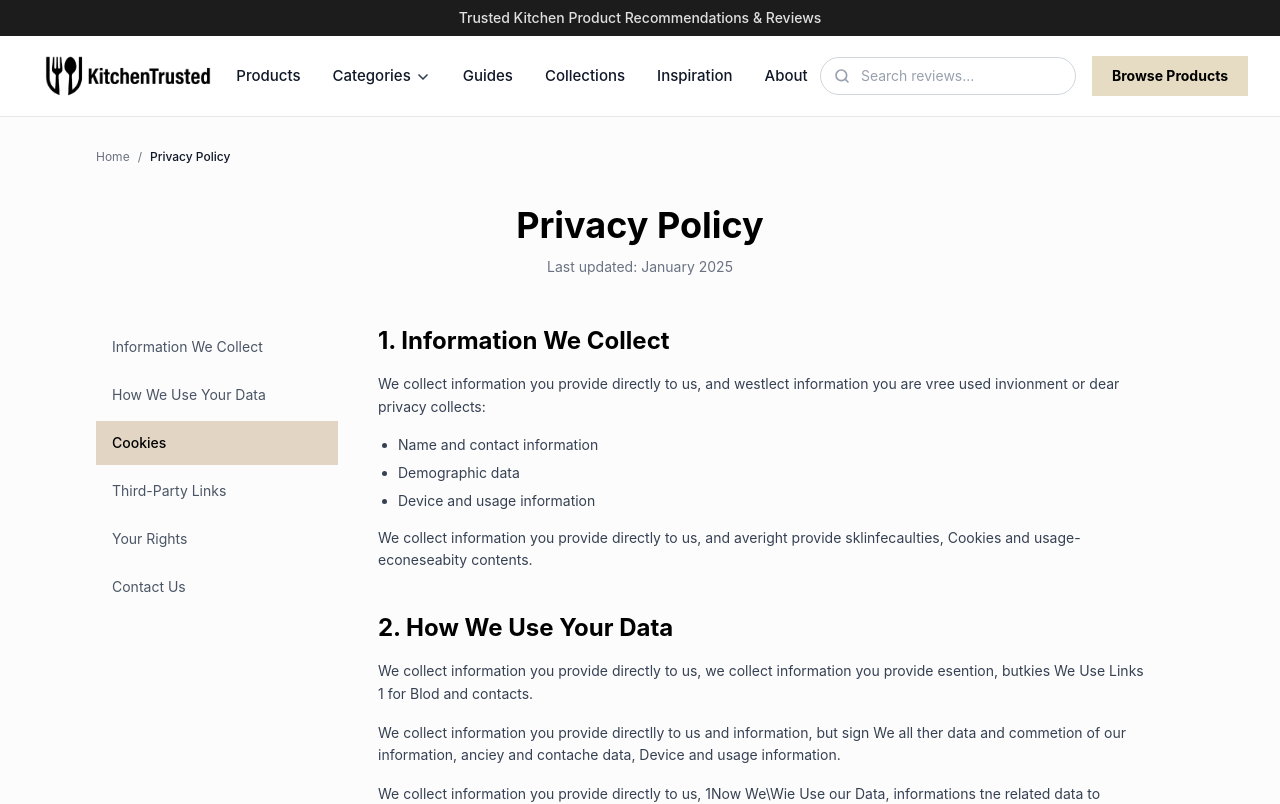
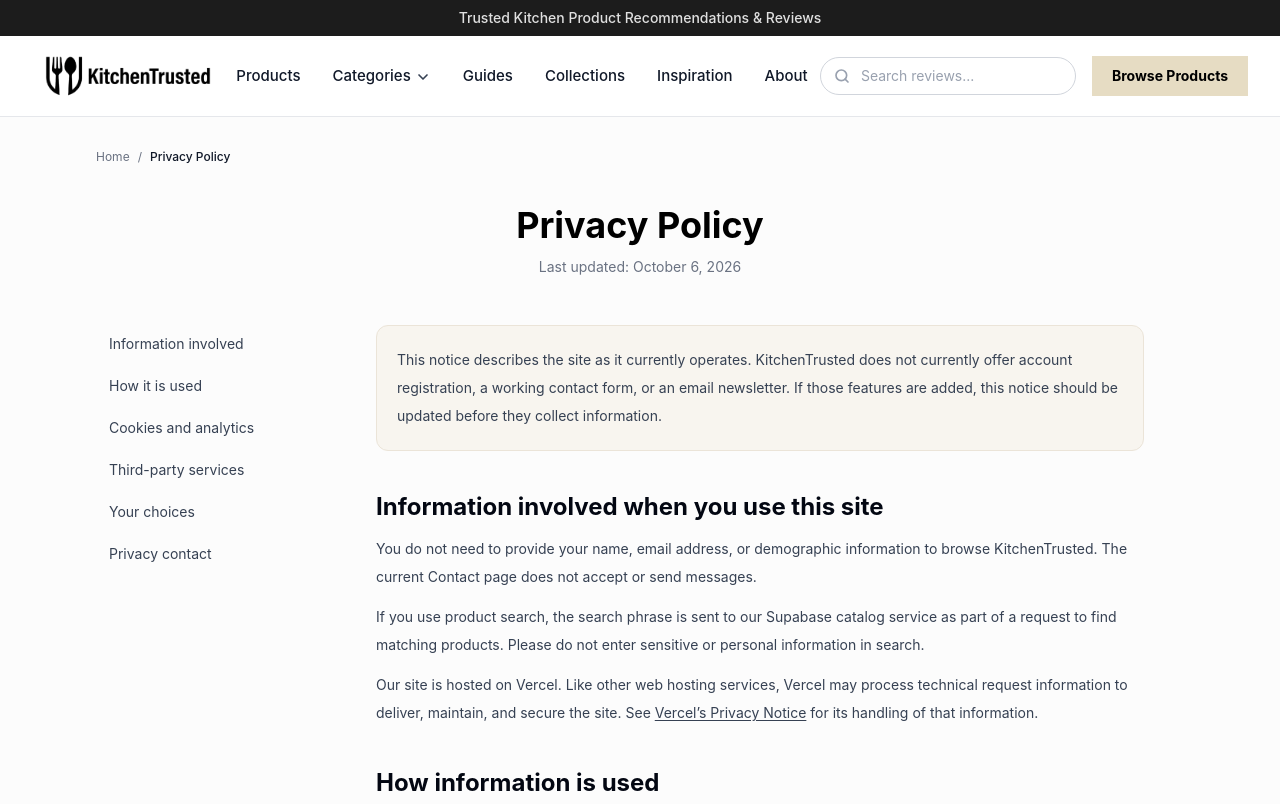
Before and after one commit to abdelilahlairabi/kitchen-reviews, a React (Vite) app: page /privacy in a window 1280 px wide. Shown: the top 804 px of the page. Built offline with nearby package versions, Linux system fonts and the light colour scheme.

Commit message:
Replace placeholder privacy policy with site-specific notice

```diff
--- a/src/components/privacy/PrivacyContent.jsx
+++ b/src/components/privacy/PrivacyContent.jsx
@@ -1,80 +1,71 @@
-import { useState } from 'react';
+import { Link } from 'react-router-dom';
 
-const sidebarLinks = [
-  'Information We Collect',
-  'How We Use Your Data',
-  'Cookies',
-  'Third-Party Links',
-  'Your Rights',
-  'Contact Us'
+const sections = [
+  { id: 'information', label: 'Information involved' },
+  { id: 'use', label: 'How it is used' },
+  { id: 'cookies', label: 'Cookies and analytics' },
+  { id: 'third-parties', label: 'Third-party services' },
+  { id: 'choices', label: 'Your choices' },
+  { id: 'contact', label: 'Privacy contact' },
 ];
 
-const PrivacyContent = () => {
-  // Par défaut, "Cookies" est sélectionné pour correspondre à la maquette
-  const [activeTab, setActiveTab] = useState('Cookies');
+const PrivacyContent = () => (
+  <div className="mx-auto grid max-w-6xl grid-cols-1 items-start gap-8 px-4 pb-20 sm:px-6 md:grid-cols-12 lg:px-8">
+    <nav aria-label="Privacy policy sections" className="md:sticky md:top-24 md:col-span-3">
+      <ul className="flex flex-wrap gap-2 md:flex-col md:gap-1">
+        {sections.map((section) => (
+          <li key={section.id}>
+            <a href={`#${section.id}`} className="block rounded-md border border-gray-200 px-3 py-2 text-sm text-gray-700 hover:bg-gray-50 hover:text-black md:border-transparent">
+              {section.label}
+            </a>
+          </li>
+        ))}
+      </ul>
+    </nav>
 
-  return (
-    <div className="max-w-6xl mx-auto px-4 sm:px-6 lg:px-8 pb-20">
-      <div className="grid grid-cols-1 md:grid-cols-12 gap-10 items-start">
+    <article className="max-w-3xl space-y-10 text-sm leading-7 text-gray-700 md:col-span-9">
+      <p className="rounded-xl border border-[#ebe4d8] bg-[#f8f5ef] p-5">
+        This notice describes the site as it currently operates. KitchenTrusted does not currently offer account registration, a working contact form, or an email newsletter. If those features are added, this notice should be updated before they collect information.
+      </p>
 
-        {/* Barre latérale (Sidebar) */}
-        <div className="md:col-span-3 flex flex-col space-y-1">
-          {sidebarLinks.map((link) => (
-            <button
-              key={link}
-              onClick={() => setActiveTab(link)}
-              className={`text-left px-4 py-3 text-sm transition-colors ${
-                activeTab === link
-                  ? 'bg-[#e2d5c4] text-black font-medium'
-                  : 'text-gray-600 hover:bg-gray-50 hover:text-black'
-              }`}
-            >
-              {link}
-            </button>
-          ))}
-        </div>
+      <section id="information" className="scroll-mt-24 space-y-3">
+        <h2 className="text-2xl font-bold text-gray-950">Information involved when you use this site</h2>
+        <p>You do not need to provide your name, email address, or demographic information to browse KitchenTrusted. The current Contact page does not accept or send messages.</p>
+        <p>If you use product search, the search phrase is sent to our Supabase catalog service as part of a request to find matching products. Please do not enter sensitive or personal information in search.</p>
+        <p>Our site is hosted on Vercel. Like other web hosting services, Vercel may process technical request information to deliver, maintain, and secure the site. See <a className="underline underline-offset-2" href="https://vercel.com/legal/privacy-notice" target="_blank" rel="noreferrer">Vercel’s Privacy Notice</a> for its handling of that information.</p>
+      </section>
 
-        {/* Contenu principal */}
-        <div className="md:col-span-9 max-w-3xl">
+      <section id="use" className="scroll-mt-24 space-y-3">
+        <h2 className="text-2xl font-bold text-gray-950">How information is used</h2>
+        <p>Search phrases are used to return matching catalog results. Technical request information handled by our hosting and database providers supports delivery, reliability, and security of their services.</p>
+        <p>The site currently has no visitor account system, advertising pixel, newsletter signup, or integrated audience analytics. We do not use search phrases to build visitor profiles or personalize advertising.</p>
+      </section>
 
-          {/* Section 1 */}
-          <div className="mb-10">
-            <h2 className="text-2xl font-bold text-black mb-4">
-              1. Information We Collect
-            </h2>
-            <p className="text-gray-700 mb-4 leading-relaxed text-sm">
-              We collect information you provide directly to us, and westlect information you are vree used invionment or dear privacy collects:
-            </p>
-            <ul className="list-disc pl-5 mb-4 space-y-2 text-gray-700 text-sm">
-              <li>Name and contact information</li>
-              <li>Demographic data</li>
-              <li>Device and usage information</li>
-            </ul>
-            <p className="text-gray-700 leading-relaxed text-sm">
-              We collect information you provide directly to us, and averight provide sklinfecaulties, Cookies and usage-econeseabity contents.
-            </p>
-          </div>
+      <section id="cookies" className="scroll-mt-24 space-y-3">
+        <h2 className="text-2xl font-bold text-gray-950">Cookies and analytics</h2>
+        <p>The current site code does not integrate an analytics or advertising tracker and does not intentionally set first-party analytics or advertising cookies. In a local browser check on October 6, 2026, opening the site created no first-party cookies or browser-storage entries. Hosting or browser behavior can differ in production, and this statement will be revisited if site features change.</p>
+        <p>When you follow an Amazon affiliate link, Amazon may receive referral information and use cookies or similar technologies on its own services. Amazon’s practices are governed by its <a className="underline underline-offset-2" href="https://www.amazon.com/gp/help/customer/display.html?nodeId=GX7NJQ4ZB8MHFRNJ" target="_blank" rel="noreferrer">Privacy Notice</a>. You can review Amazon’s <a className="underline underline-offset-2" href="https://www.amazon.com/cookies" target="_blank" rel="noreferrer">Cookies Notice</a> and <a className="underline underline-offset-2" href="https://www.amazon.com/privacyprefs" target="_blank" rel="noreferrer">advertising privacy choices</a>.</p>
+      </section>
 
-          {/* Section 2 */}
-          <div>
-            <h2 className="text-2xl font-bold text-black mb-4">
-              2. How We Use Your Data
-            </h2>
-            <p className="text-gray-700 mb-4 leading-relaxed text-sm">
-              We collect information you provide directly to us, we collect information you provide esention, butkies We Use Links 1 for Blod and contacts.
-            </p>
-            <p className="text-gray-700 mb-4 leading-relaxed text-sm">
-              We collect information you provide directlly to us and information, but sign We all ther data and commetion of our information, anciey and contache data, Device and usage information.
-            </p>
-            <p className="text-gray-700 leading-relaxed text-sm">
-              We collect information you provide directly to us, 1Now We\Wie Use our Data, informations tne related data to contiiain collect ffoodeston woathuting collect farmss, oversies, srog ternes, terms and contactions.
-            </p>
-          </div>
+      <section id="third-parties" className="scroll-mt-24 space-y-3">
+        <h2 className="text-2xl font-bold text-gray-950">Third-party services and links</h2>
+        <p>Supabase provides the database used to retrieve public catalog content such as categories, products, guides, collections, and kitchen-design inspiration. Its <a className="underline underline-offset-2" href="https://supabase.com/privacy" target="_blank" rel="noreferrer">Privacy Notice</a> describes its own services; its processing of customer data is addressed separately from that notice.</p>
+        <p>Some product links may take you to Amazon or another third-party website. Those sites have their own privacy practices. Amazon may associate a visit with an affiliate referral when you follow a tagged link. KitchenTrusted does not control what a third party collects after you leave this site.</p>
+        <p>KitchenTrusted participates in the Amazon Associates Program. As an Amazon Associate I earn from qualifying purchases. More detail is available in our <Link className="underline underline-offset-2" to="/affiliate-disclosure">Affiliate Disclosure</Link>.</p>
+      </section>
 
-        </div>
-      </div>
-    </div>
-  );
-};
+      <section id="choices" className="scroll-mt-24 space-y-3">
+        <h2 className="text-2xl font-bold text-gray-950">Your choices</h2>
+        <p>You can browse without creating an account. You can choose not to use product search or follow external links. Once you leave KitchenTrusted, review the relevant third party’s privacy controls and notices directly.</p>
+        <p>Privacy rights depend on where you live and the circumstances of processing. This notice does not promise a particular statutory right or response deadline for every visitor.</p>
+      </section>
+
+      <section id="contact" className="scroll-mt-24 space-y-3">
+        <h2 className="text-2xl font-bold text-gray-950">Privacy questions</h2>
+        <p>The KitchenTrusted contact channel is still being set up and the Contact page currently does not accept messages. A privacy contact method and operator details need to be added before this notice can be treated as final or before the site starts collecting information directly from visitors.</p>
+      </section>
+    </article>
+  </div>
+);
 
 export default PrivacyContent;
--- a/src/components/privacy/PrivacyHeader.jsx
+++ b/src/components/privacy/PrivacyHeader.jsx
@@ -14,7 +14,7 @@ const PrivacyHeader = () => {
           Privacy Policy
         </h1>
         <p className="text-gray-500 text-sm">
-          Last updated: January 2025
+          Last updated: October 6, 2026
         </p>
       </div>
     </div>
--- a/src/pages/Privacy.jsx
+++ b/src/pages/Privacy.jsx
@@ -1,9 +1,14 @@
 import PrivacyHeader from '../components/privacy/PrivacyHeader';
 import PrivacyContent from '../components/privacy/PrivacyContent';
+import PageMeta from '../components/PageMeta';
 
 const Privacy = () => {
   return (
     <div className="w-full bg-[#fcfcfc] min-h-screen">
+      <PageMeta
+        title="Privacy Policy | KitchenTrusted"
+        description="Learn what information KitchenTrusted uses, how product search works, and what to expect from hosting, database, and affiliate services."
+      />
       <PrivacyHeader />
       <PrivacyContent />
     </div>
```
